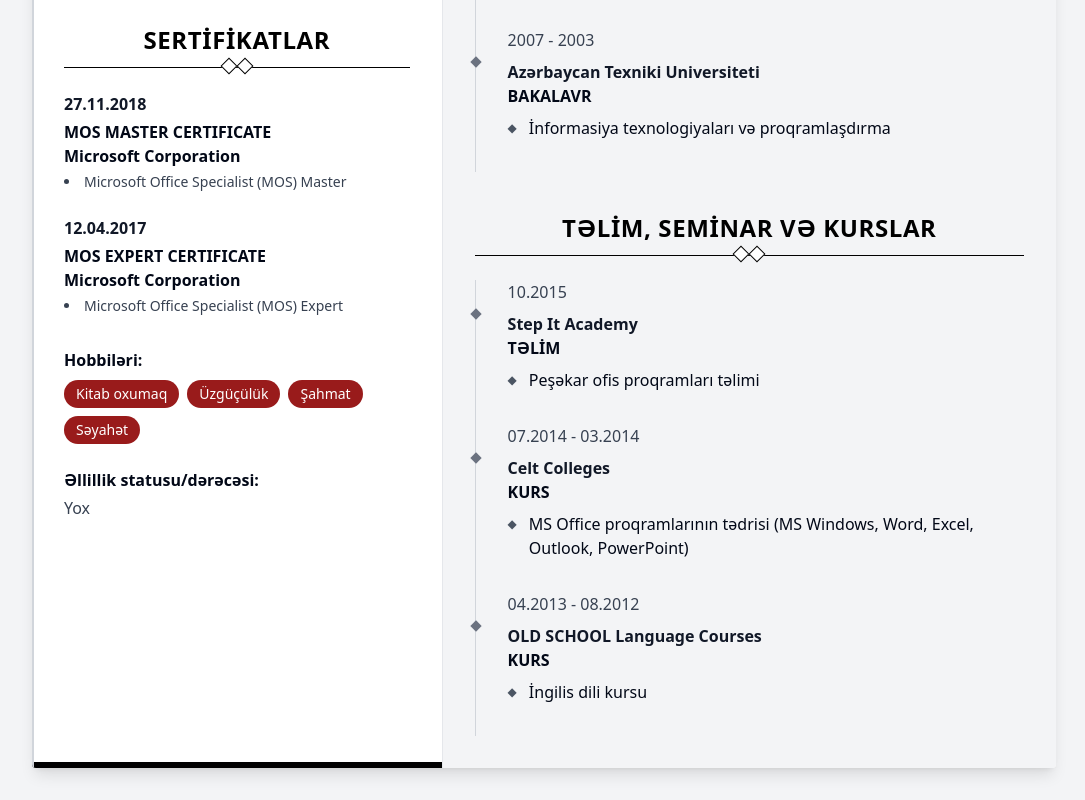
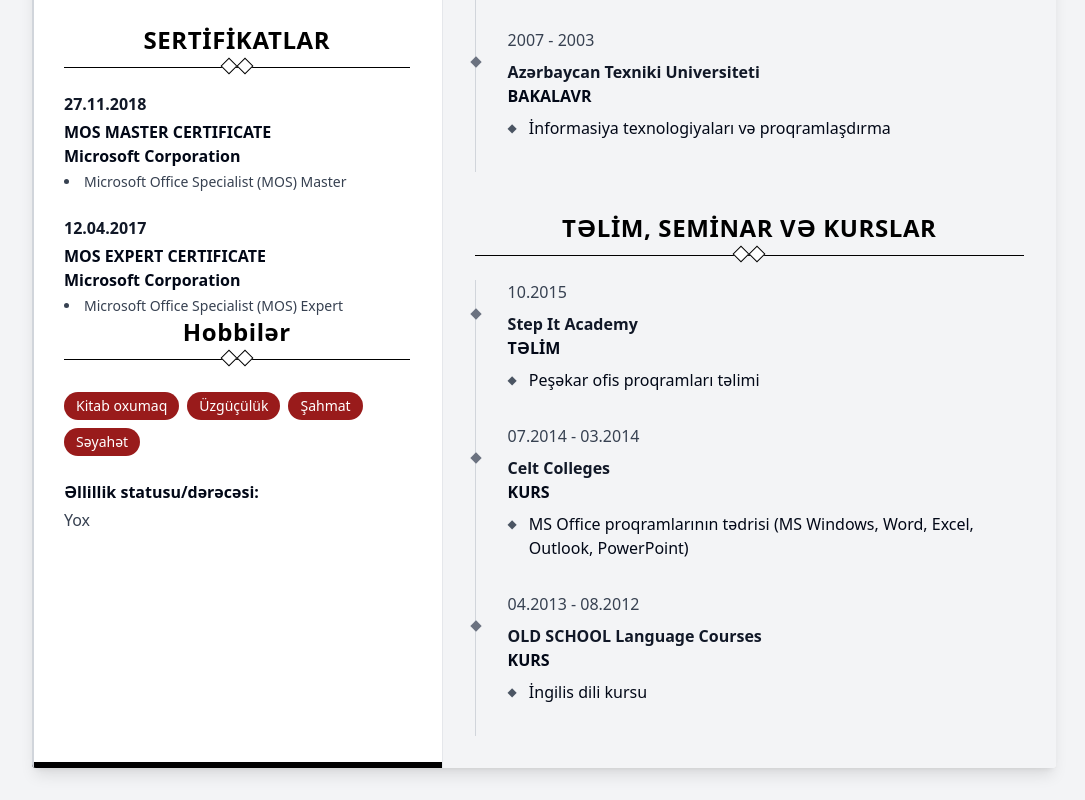
Before and after one commit to EyvAZCeferov/html-craft-wizard, a React (Vite) app: page / in a window 1280 px wide. Shown: the part 1109-1909 px from the top of the page, without its empty margins (96-1181 px from the left). Built offline with nearby package versions, Linux system fonts and the light colour scheme.

Commit message:
hobbies added section title

```diff
--- a/src/components/resume/CertificatesSection.tsx
+++ b/src/components/resume/CertificatesSection.tsx
@@ -22,8 +22,8 @@ const CertificatesSection = () => {
         />
       </div>
 
+      <SectionHeading title="Hobbilər" />
       <div className="mt-8">
-        <div className="font-bold mb-2">Hobbiləri:</div>
         <div className="flex flex-wrap gap-2 mt-2">
           <span className="bg-red-800 text-white px-3 py-1 rounded-full text-sm">Kitab oxumaq</span>
           <span className="bg-red-800 text-white px-3 py-1 rounded-full text-sm">Üzgüçülük</span>
```
